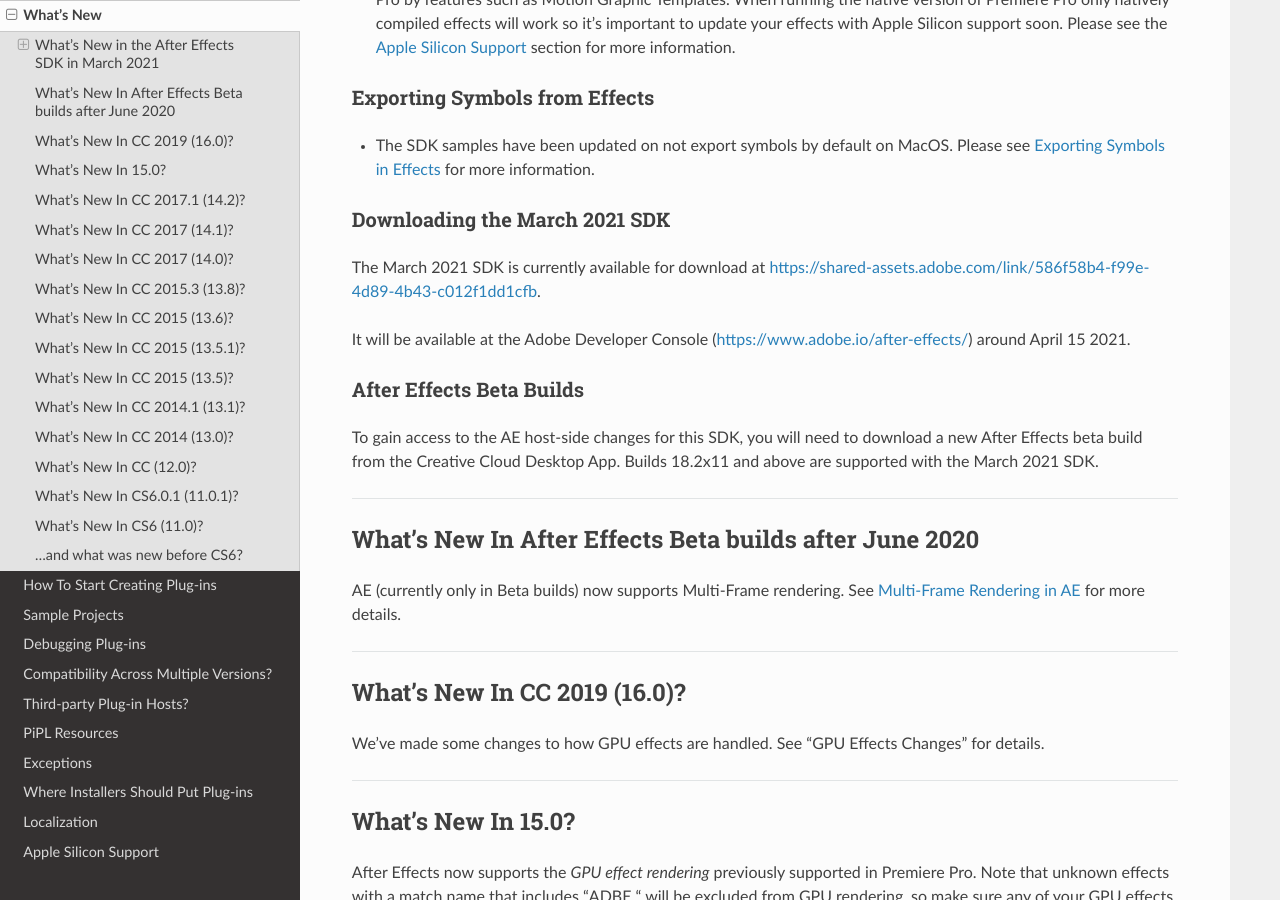
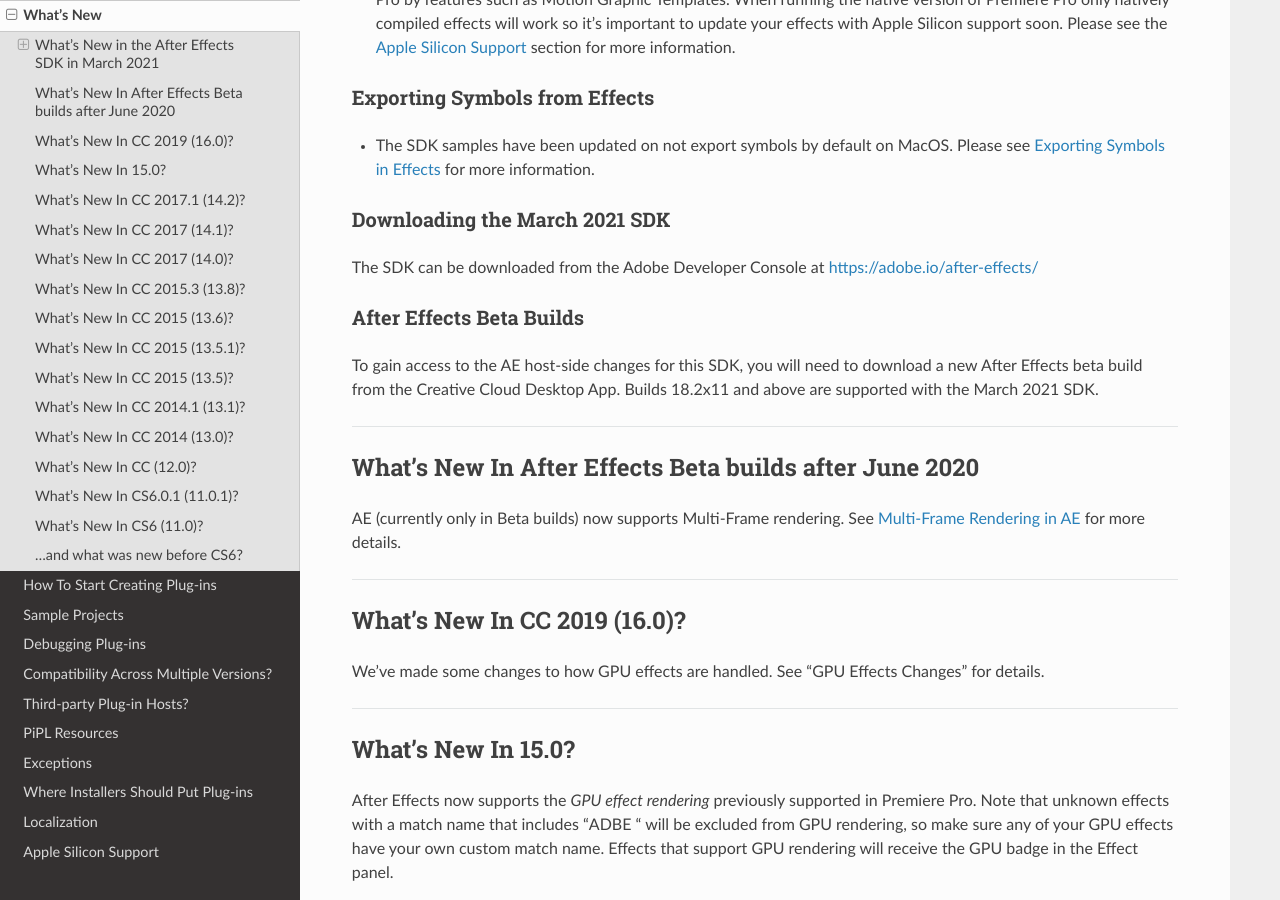
Before and after one commit to docsforadobe/after-effects-plugin-guide, a Sphinx documentation site: the page built from docs/intro/whats-new.rst, in a window 1280 px wide and 900 px high, scrolled down 1085 px. Built offline with Sphinx 7.4.7 and the Read the Docs theme 2.0.0, drawn with Linux system fonts in a browser that asks for light colours; pages that are not in the unit, such as notebooks, are missing from menus.

Commit message:
Update some info in What's New

```diff
--- a/docs/intro/whats-new.rst
+++ b/docs/intro/whats-new.rst
@@ -38,11 +38,11 @@
 
 * The SDK samples have been updated on not export symbols by default on MacOS. Please see :ref:`intro/symbol-export` for more information.
 
+
 Downloading the March 2021 SDK
 ******************************
-The March 2021 SDK is currently available for download at https://shared-assets.adobe.com/link/586f58b4-f99e-4d89-4b43-c012f1dd1cfb.
+The SDK can be downloaded from the Adobe Developer Console at https://adobe.io/after-effects/
 
-It will be available at the Adobe Developer Console (https://www.adobe.io/after-effects/) around April 15 2021.
 
 After Effects Beta Builds
 *************************
```
